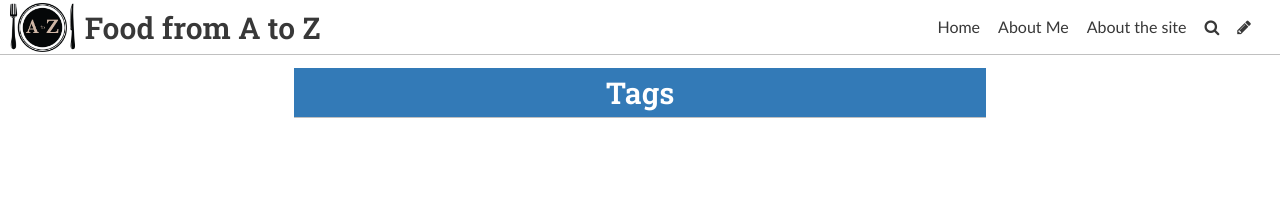
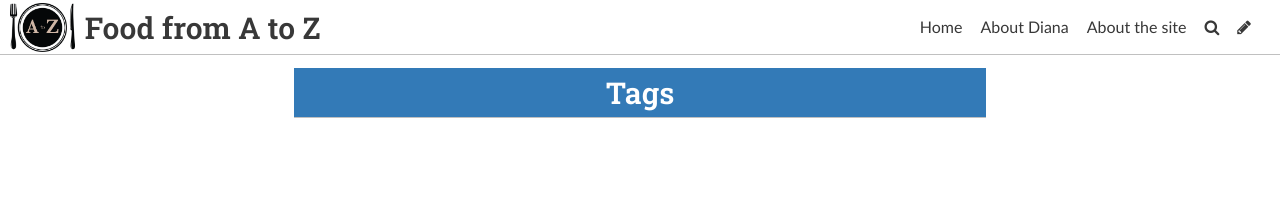
Before and after one commit to DianaMiu/typographymodule, a Jekyll site: the page built from pages/tags.md, in a window 1280 px wide. Shown: the top 211 px of the page. Built offline with Jekyll 4.4.1, drawn with Linux system fonts in a browser that asks for light colours; some web fonts are replaced.

Commit message:
Update Settings “general”

```diff
--- a/_data/settings.yml
+++ b/_data/settings.yml
@@ -14,5 +14,5 @@ gridlayout: false
 fixednavbar: false
 upzoom: true
 items:
-  - name: About Me
+  - name: About Diana
     siteurl: /aboutme/
```
